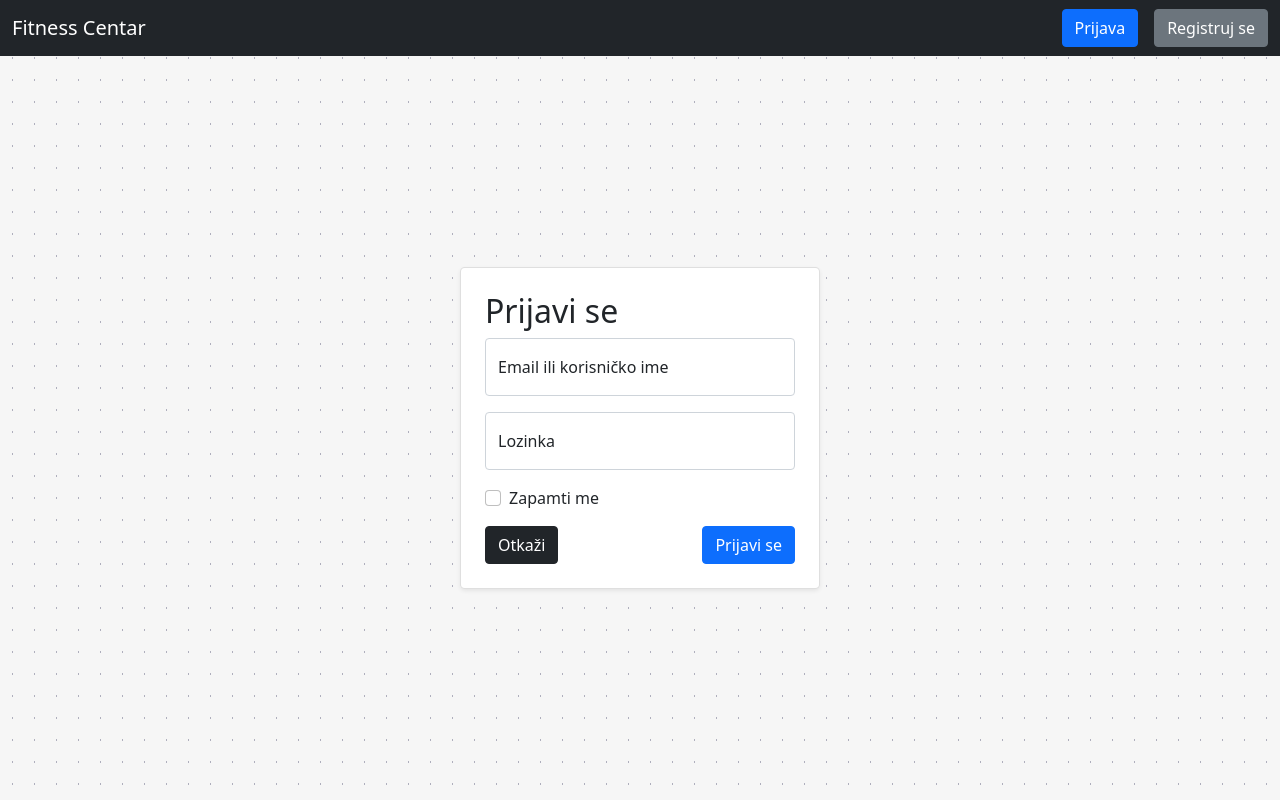
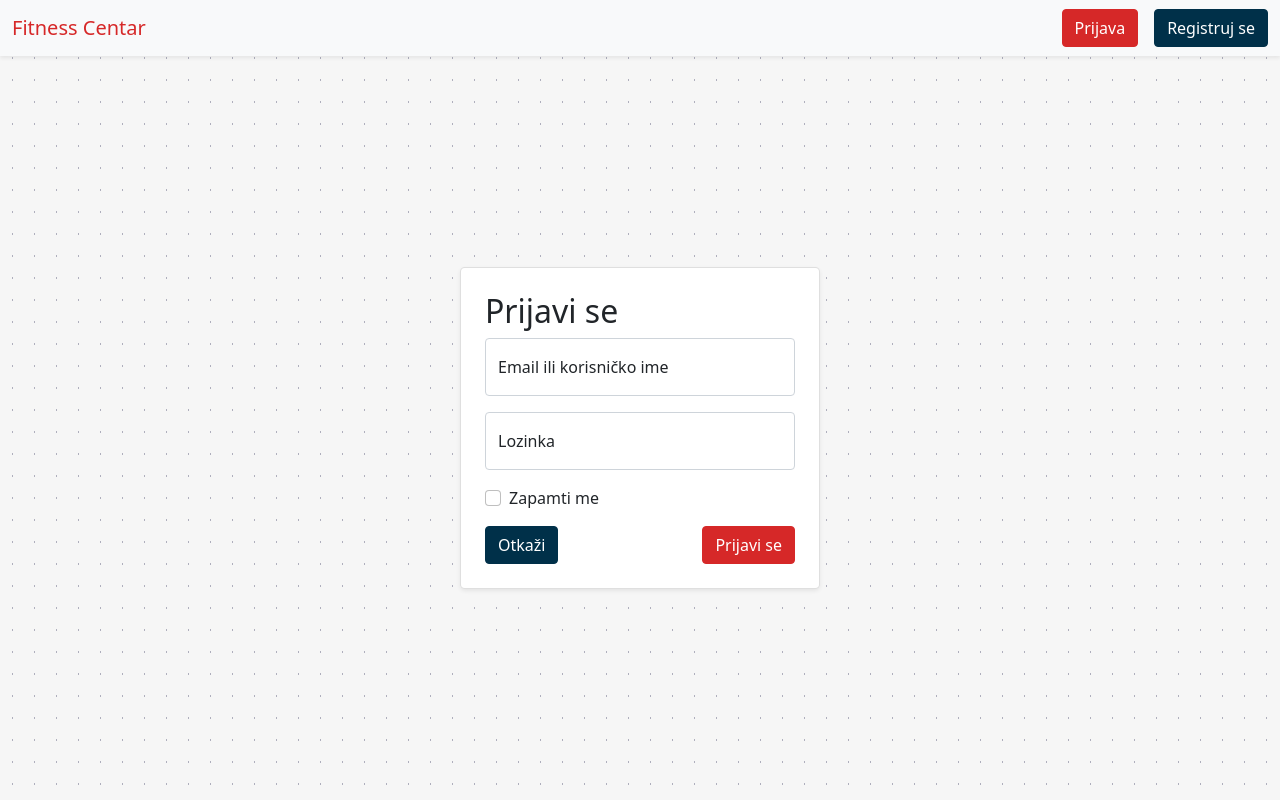
Before and after one commit to todorovicveljko1/fitnesscentar, a React app in the folder src/main/js/: page /login in a window 1280 px wide. Built offline with nearby package versions, Linux system fonts and the light colour scheme.

Commit message:
color theme

```diff
--- a/src/main/js/src/components/Nav/Navbar.js
+++ b/src/main/js/src/components/Nav/Navbar.js
@@ -3,7 +3,7 @@ import { Link } from 'react-router-dom'
 
 function Navbar() {
   return (
-    <nav className='navbar navbar-expand-lg navbar-dark bg-dark'>
+    <nav className='navbar navbar-expand-lg bg-light shadow-sm'>
       <div className='container-fluid'>
         <Link className='navbar-brand' to='/'>
           Fitness Centar
--- a/src/main/js/src/index.scss
+++ b/src/main/js/src/index.scss
@@ -1,3 +1,12 @@
+@import 'bootstrap/scss/functions';
+
+$primary: #d62828;
+$secondary: #003049;
+$bg-body: #f6f6f6;
+
+@import 'bootstrap/scss/variables';
+@import 'bootstrap/scss/mixins';
+
 @import 'bootstrap/scss/bootstrap';
 
 .main-bg {
--- a/src/main/js/src/pages/login.js
+++ b/src/main/js/src/pages/login.js
@@ -43,7 +43,7 @@ function Login() {
 
             <div className='d-flex justify-content-between'>
               <button
-                className='btn btn-dark'
+                className='btn btn-secondary'
                 onClick={() => {
                   history.push('/')
                 }}
--- a/src/main/js/src/pages/register.js
+++ b/src/main/js/src/pages/register.js
@@ -84,7 +84,7 @@ function Register() {
             ></CheckBox>
             <div className='d-flex justify-content-between'>
               <button
-                className='btn btn-dark'
+                className='btn btn-secondary'
                 onClick={() => {
                   history.push('/')
                 }}
```
